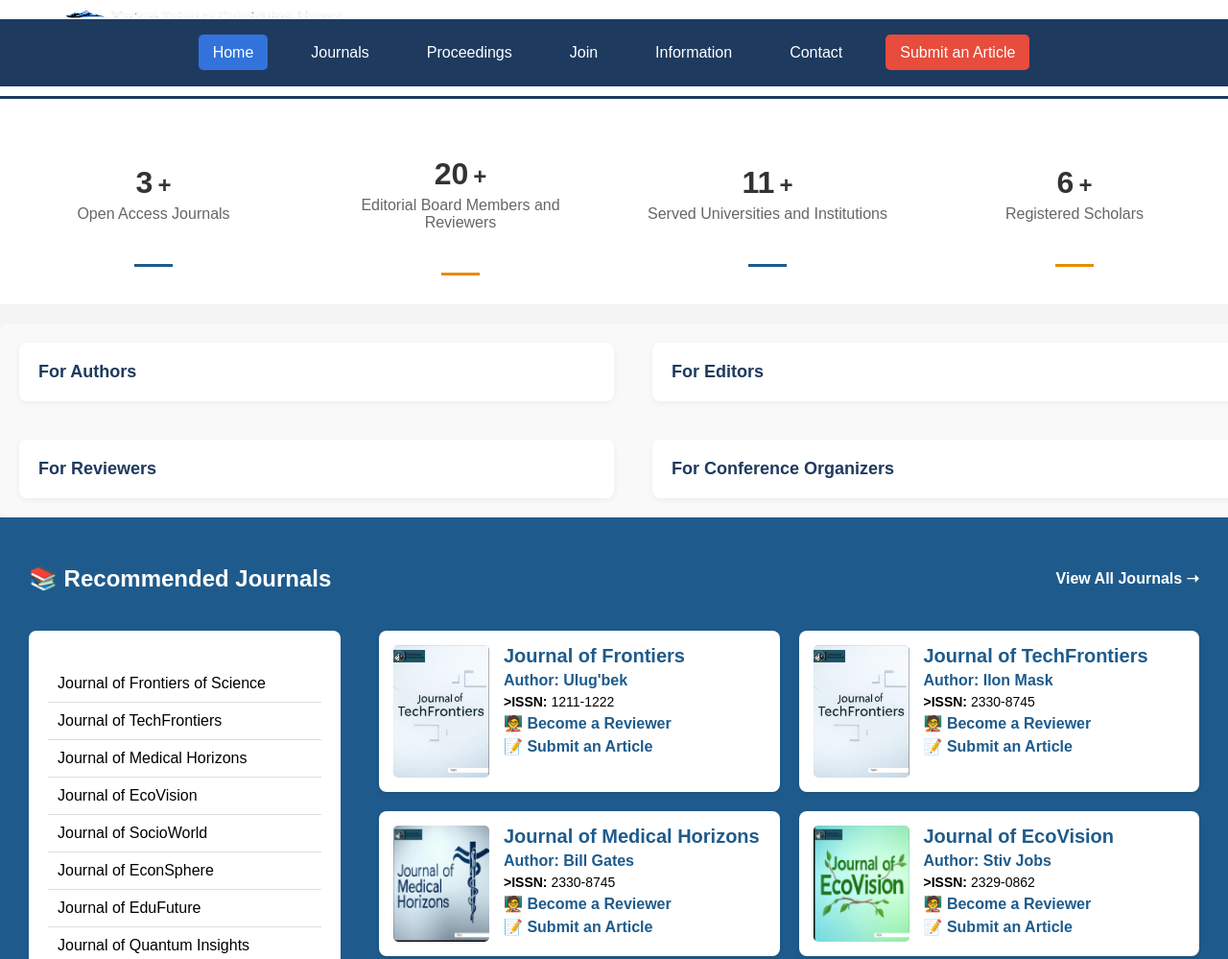
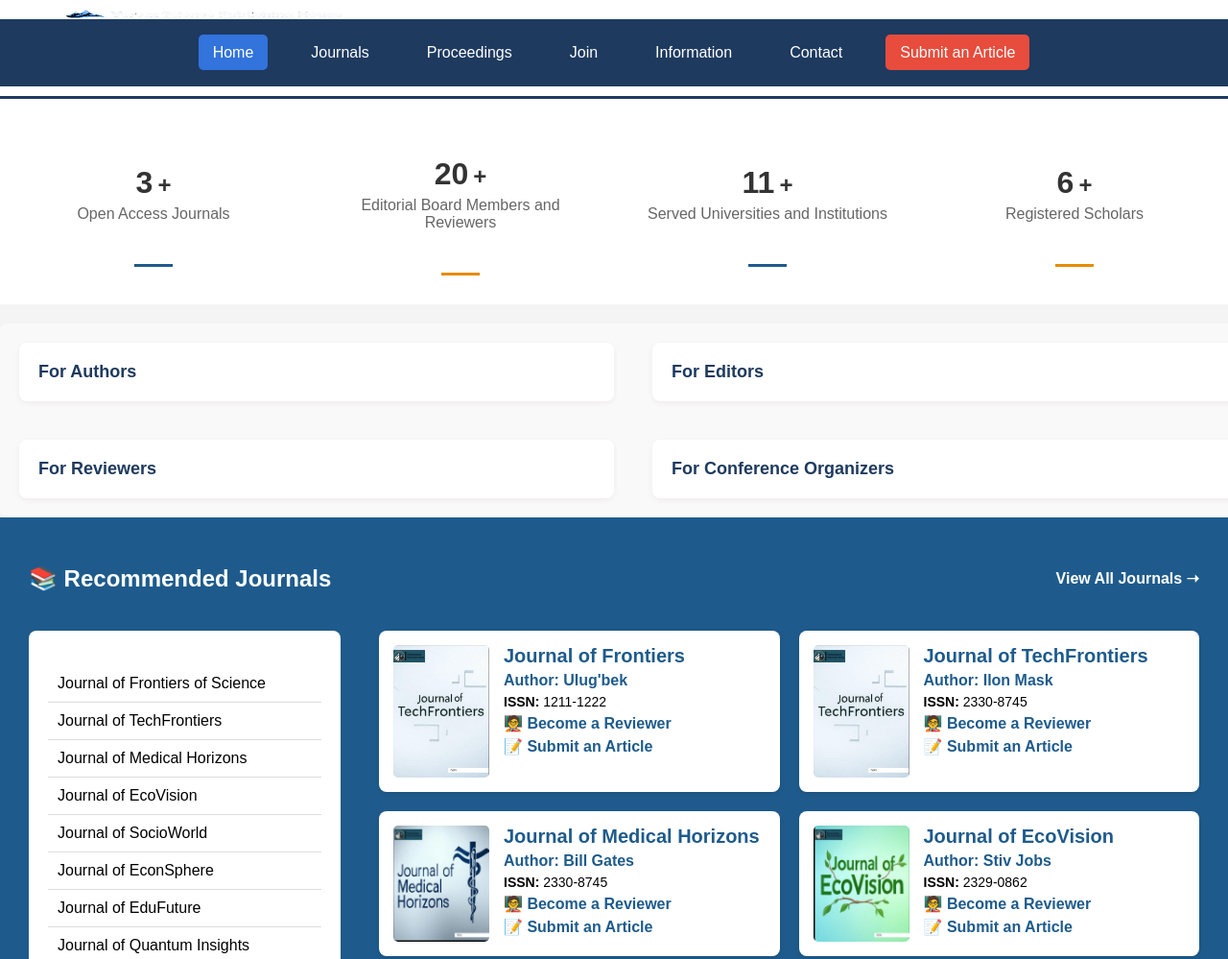
Before and after one commit to Ulugbek1121607/VSPH, a website: page public/main.html in a window 1280 px wide. Shown: the top 999 px of the page at 96% size. Drawn offline with Linux system fonts and the light colour scheme.

Commit message:
Main.html save qilinmagan ekan zaybal

```diff
--- a/public/main.html
+++ b/public/main.html
@@ -107,7 +107,7 @@
                         <div class="journal-info">
                             <h3>${journal.journalName}</h3>
                             <a>Author: ${journal.author ? journal.author : 'N/A'}</a>
-                            <p><strong><span style="color: black;">>ISSN:</span></strong> <span style="color: black;">${journal.issn}</span></p>
+                            <p><strong><span style="color: black;">ISSN:</span></strong> <span style="color: black;">${journal.issn}</span></p>
                             <a href="login/login.html">🧑‍🏫 Become a Reviewer</a>
                             <a href="informations/add-journal.html">📝 Submit an Article</a>
                         </div>
```
